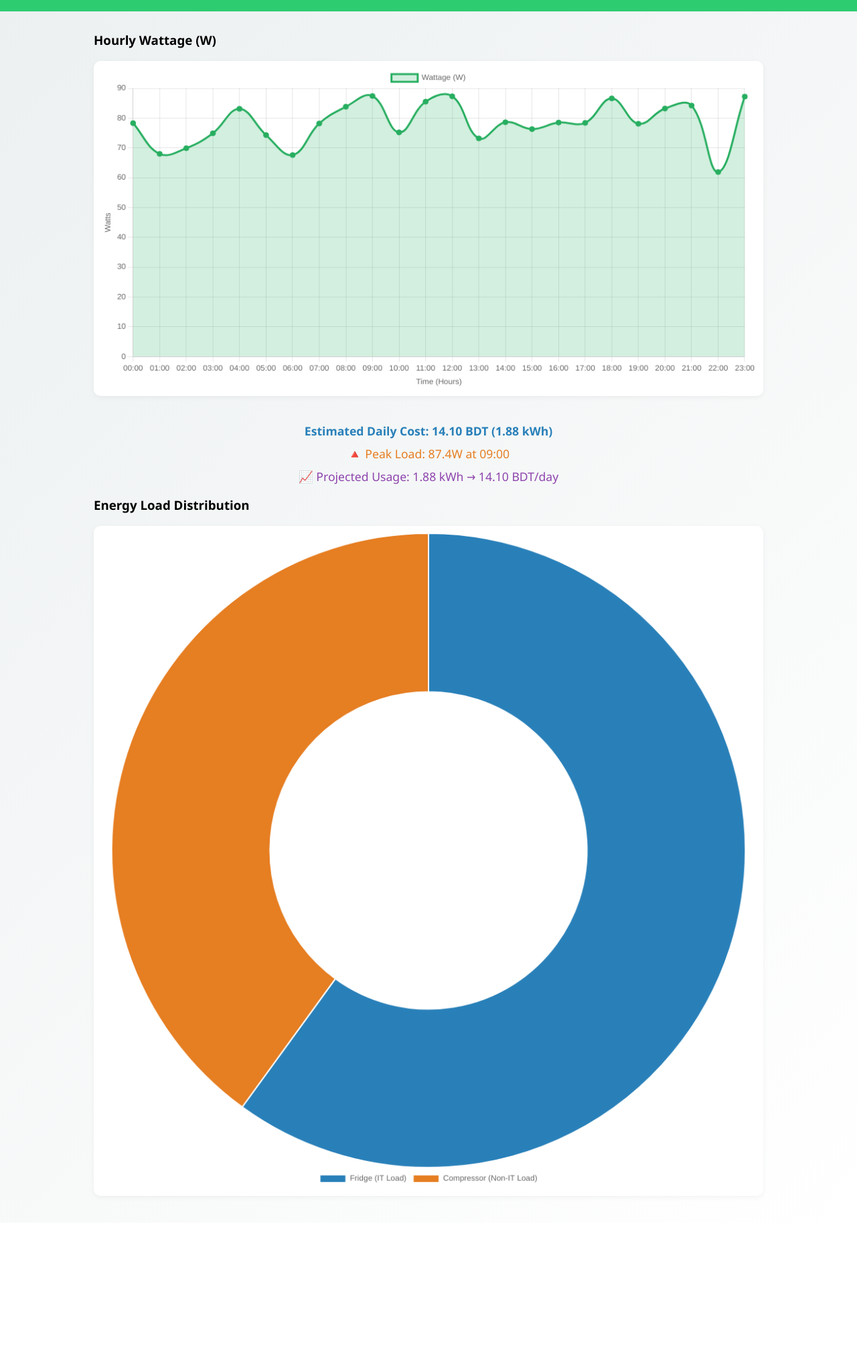
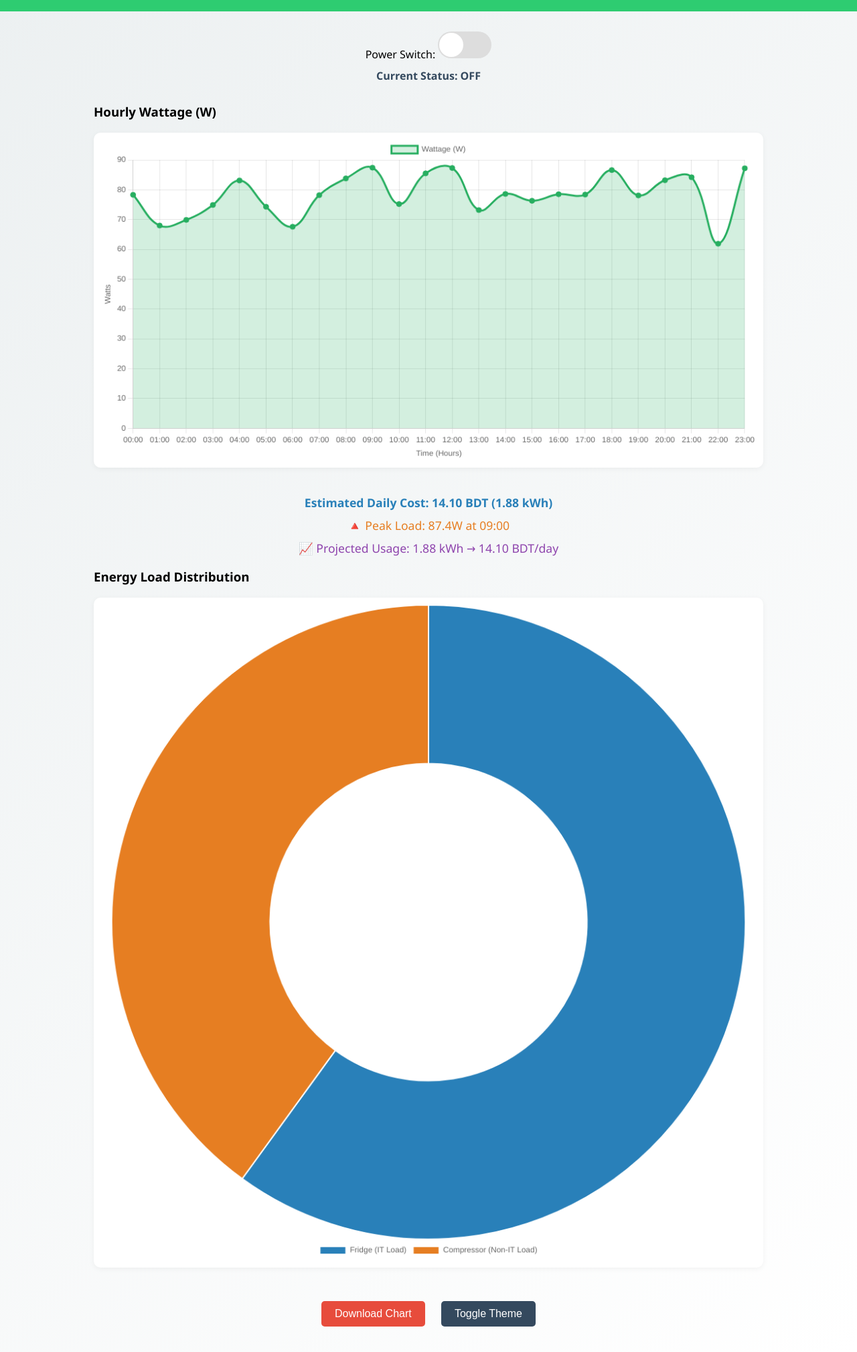
Before and after one commit to rocketom24/IoT-Monitoring-System, a plain HTML site: page index.html in a window 1280 px wide. Shown: the part 66-2084 px from the top of the page at 67% size. Before the commit the page ends 1891 px from the top, so only its background shows below. Drawn offline with nearby package versions, Linux system fonts and the light colour scheme.

Commit message:
Update index.html

```diff
--- a/index.html
+++ b/index.html
@@ -11,6 +11,7 @@ font-family: 'Segoe UI', Tahoma, Geneva, Verdana, sans-serif;
 margin: 0;
 padding: 0;
 background: linear-gradient(135deg, #ecf0f1, #ffffff);
+transition: background 0.3s, color 0.3s;
 }
 header {
 background-color: #2ecc71;
@@ -24,14 +25,62 @@ max-width: 1000px;
 margin: 30px auto;
 padding: 0 20px;
 }
-.chart-container {
-margin-bottom: 40px;
+.control {
+text-align: center;
+margin-bottom: 30px;
+}
+.toggle-button {
+position: relative;
+width: 80px;
+height: 40px;
+background: #ddd;
+border-radius: 20px;
+cursor: pointer;
+display: inline-block;
+}
+.toggle-button::after {
+content: "";
+position: absolute;
+width: 36px;
+height: 36px;
+top: 2px;
+left: 2px;
+background: white;
+border-radius: 50%;
+transition: transform 0.3s ease;
+}
+.toggle-button.on {
+background: #2ecc71;
+}
+.toggle-button.on::after {
+transform: translateX(40px);
+}
+#status {
+font-weight: bold;
+margin-top: 10px;
+color: #34495e;
 }
 canvas {
 background: #fff;
 border-radius: 10px;
 padding: 10px;
 box-shadow: 0 2px 8px rgba(0, 0, 0, 0.05);
+}
+.btn {
+padding: 10px 20px;
+background-color: #e74c3c;
+color: white;
+border: none;
+font-size: 16px;
+cursor: pointer;
+margin: 10px;
+border-radius: 5px;
+}
+.theme-btn {
+background-color: #34495e;
+}
+.chart-container {
+margin-bottom: 40px;
 }
 #costEstimate, #peakLoad, #projection {
 font-size: 1.1em;
@@ -41,6 +90,18 @@ margin: 10px 0;
 #costEstimate { color: #2980b9; font-weight: bold; }
 #peakLoad { color: #e67e22; }
 #projection { color: #8e44ad; }
+
+/* Dark mode styles */
+.dark-mode {
+background: #1e272e;
+color: white;
+}
+.dark-mode canvas {
+background-color: #2f3640;
+}
+.dark-mode header {
+background-color: #1abc9c;
+}
 </style>
 </head>
 <body>
@@ -48,17 +109,32 @@ margin: 10px 0;
 <h1>Fridge Energy Monitoring Dashboard</h1>
 </header>
 <div class="container">
+
+<div class="control">
+<label>Power Switch:</label>
+<div id="toggle" class="toggle-button" onclick="togglePower()"></div>
+<p id="status">Current Status: OFF</p>
+</div>
+
 <div class="chart-container">
 <h3>Hourly Wattage (W)</h3>
 <canvas id="wattageChart"></canvas>
 </div>
+
 <p id="costEstimate">Calculating...</p>
 <p id="peakLoad"></p>
 <p id="projection"></p>
+
 <div class="chart-container">
 <h3>Energy Load Distribution</h3>
 <canvas id="loadDistribution"></canvas>
 </div>
+
+<div class="control">
+<button class="btn" onclick="downloadChart()">Download Chart</button>
+<button class="btn theme-btn" onclick="toggleTheme()">Toggle Theme</button>
+</div>
+
 </div>
 
 <script>
@@ -127,24 +203,22 @@ const peak = Math.max(...dataWatts);
 const peakHour = labels[dataWatts.indexOf(peak)];
 document.getElementById("peakLoad").innerText = `🔺 Peak Load: ${peak}W at ${peakHour}`;
 
-const avgWatt = totalWatts / 24;
-const projectedKWh = (avgWatt * 24) / 1000;
+const projectedKWh = (totalWatts / 1000).toFixed(2);
 const projectedCost = (projectedKWh * costPerKWh).toFixed(2);
 document.getElementById("projection").innerText =
-`📈 Projected Usage: ${projectedKWh.toFixed(2)} kWh → ${projectedCost} BDT/day`;
+`📈 Projected Usage: ${projectedKWh} kWh → ${projectedCost} BDT/day`;
 
 const pieCtx = document.getElementById('loadDistribution').getContext('2d');
-const loadData = {
+const loadDistributionChart = new Chart(pieCtx, {
+type: 'doughnut',
+data: {
 labels: ['Fridge (IT Load)', 'Compressor (Non-IT Load)'],
 datasets: [{
 data: [kWh * 0.6, kWh * 0.4],
 backgroundColor: ['#2980b9', '#e67e22'],
 hoverOffset: 20
 }]
-};
-const loadDistributionChart = new Chart(pieCtx, {
-type: 'doughnut',
-data: loadData,
+},
 options: {
 responsive: true,
 plugins: {
@@ -157,6 +231,25 @@ label: ctx => `${ctx.label}: ${ctx.parsed.toFixed(2)} kWh`
 }
 }
 });
+
+let isOn = false;
+function togglePower() {
+const toggle = document.getElementById("toggle");
+isOn = !isOn;
+toggle.classList.toggle("on", isOn);
+document.getElementById("status").innerText = "Current Status: " + (isOn ? "ON" : "OFF");
+}
+
+function downloadChart() {
+const link = document.createElement('a');
+link.download = 'wattage_chart.png';
+link.href = document.getElementById('wattageChart').toDataURL('image/png');
+link.click();
+}
+
+function toggleTheme() {
+document.body.classList.toggle('dark-mode');
+}
 </script>
 </body>
 </html>
```
